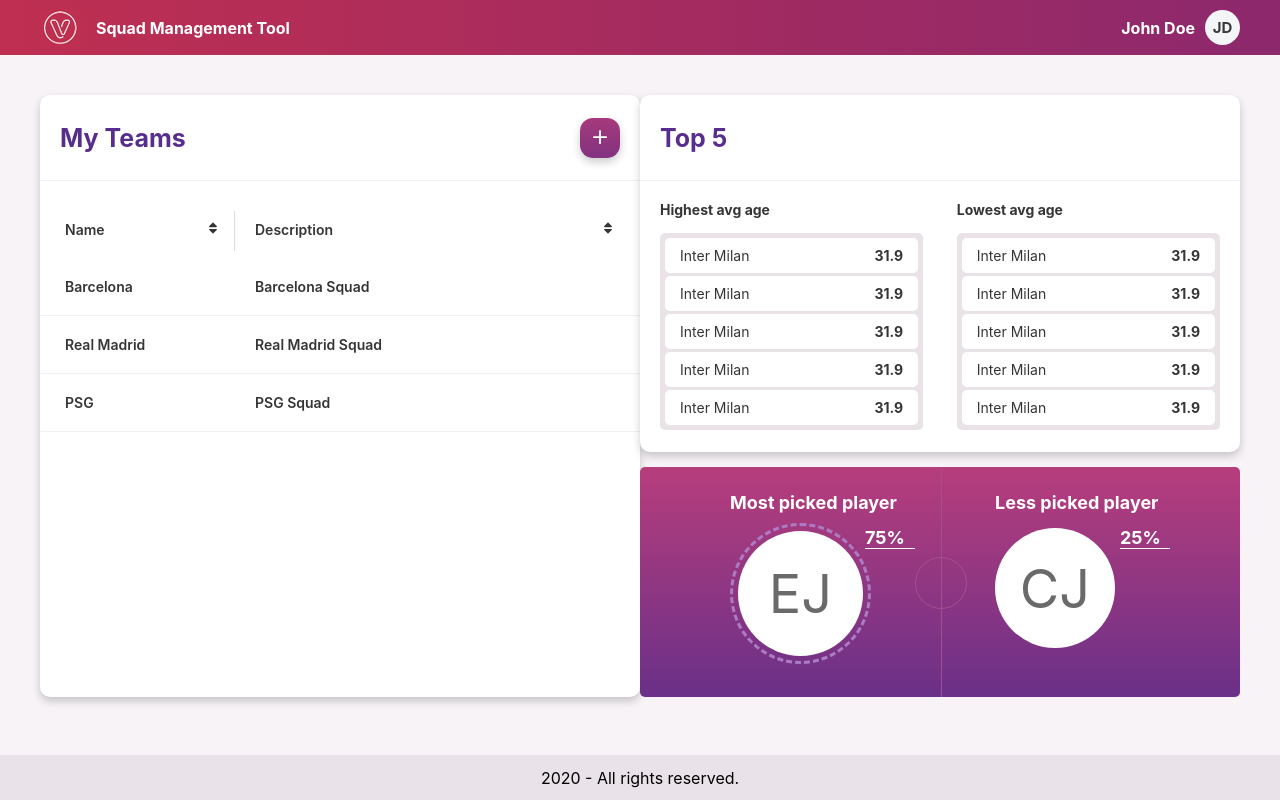
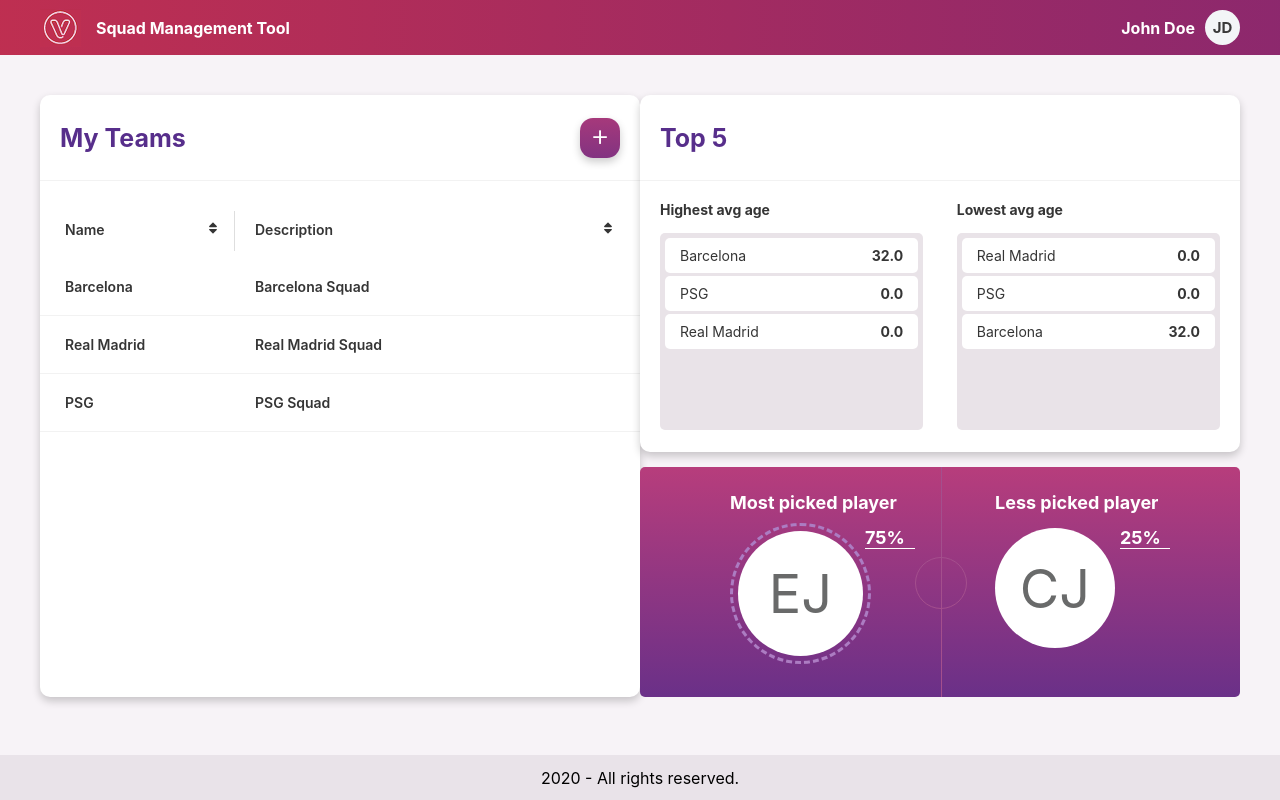
Before and after one commit to edsonsenna/squad-management, a React (Create React App) app: page / in a window 1280 px wide. Built offline with nearby package versions, Linux system fonts and the light colour scheme.

Commit message:
Creating strategy to display average lists

```diff
--- a/src/screens/Home/Home.tsx
+++ b/src/screens/Home/Home.tsx
@@ -1,27 +1,19 @@
-import React, { useEffect } from 'react';
-import { useSelector } from 'react-redux';
+import React from 'react';
 
 import SquadsTable from './SquadsTable/SquadsTable';
 import TopFiveCard from './TopFiveCard/TopFiveCard';
 import MostLessPickedCard from './MostLessPickedCard/MostLessPickedCard';
 import './Home.css';
-import { StateProps } from '../../shared/Interfaces';
 
 
 
 const Home = () => {
 
-  const squads = useSelector((state: StateProps) => state.squads);
-
-  useEffect(() => {
-    console.log(squads);
-  }, [squads]);
-
   return (
     <div>
       <div className='row'>
         <div className='column squads-column'>
-          <SquadsTable squadsList={squads}/>
+          <SquadsTable />
         </div>
         <div className='column top-five-column'>
           <div className='row'>
--- a/src/screens/Home/SquadsTable/SquadsTable.tsx
+++ b/src/screens/Home/SquadsTable/SquadsTable.tsx
@@ -1,25 +1,17 @@
-import React, { MouseEvent, useEffect, useState } from 'react';
+import React, { MouseEvent } from 'react';
 import { FaPen, FaShareAlt, FaSort, FaTrash } from 'react-icons/fa';
-import { useDispatch } from 'react-redux';
+import { useDispatch, useSelector } from 'react-redux';
 import { useHistory } from 'react-router-dom';
 
 import Card from '../../../components/Card/Card';
-import { Squad } from '../../../shared/Interfaces';
+import { Squad, StateProps } from '../../../shared/Interfaces';
 import './SquadsTable.css';
 
-interface SquadsTableProps {
-  squadsList: Squad[];
-}
-
-const SquadsTable = ({ squadsList }: SquadsTableProps) => {
+const SquadsTable = () => {
 
   const history = useHistory();
-  const [squads, setSquads] = useState(squadsList);
+  const squads = useSelector((state: StateProps) => state.squads);
   const dispatch = useDispatch();
-
-  useEffect(() => {
-    setSquads(squadsList);
-  }, [squadsList]);
 
   const handleEditClick = (event: MouseEvent, squad: Squad) => {
     event.preventDefault();
--- a/src/screens/Home/TopFiveCard/TopFiveCard.css
+++ b/src/screens/Home/TopFiveCard/TopFiveCard.css
@@ -23,6 +23,7 @@
     border-radius: 5px;
     background-color: #e9e3e8;
     padding: 5px 5px 2px 5px;
+    height: 190px;
 }
 
 .highest-age-item,
--- a/src/screens/Home/TopFiveCard/TopFiveCard.tsx
+++ b/src/screens/Home/TopFiveCard/TopFiveCard.tsx
@@ -1,9 +1,65 @@
-import React from 'react';
+import React, { useEffect, useState } from 'react';
+import { useSelector } from 'react-redux';
 
 import Card from '../../../components/Card/Card';
+import { Squad, StateProps } from '../../../shared/Interfaces';
 import './TopFiveCard.css';
 
+interface SquadsListProps {
+  avgAge: Number,
+  squad: Squad
+}
+
 const TopFiveCard = () => {
+
+  const squads = useSelector((state: StateProps) => state.squads);
+  const [squadsList, setSquadsList] = useState<SquadsListProps[]>([]);
+
+  useEffect(() => {
+    calculateAvgAge();
+  }, [squads]);
+
+  useEffect(() => {
+    console.log(squadsList);
+  }, [squadsList]);
+
+  const calculateAvgAge = () => {
+
+    const filteredSquads:SquadsListProps[] = squads.map(squadInStore => {
+      let totalAge = 0
+      squadInStore.players.map(playerInfo => totalAge += Number(playerInfo.player.age))
+      const avgAge = (totalAge / squadInStore.players.length) || 0;
+      return { avgAge, squad: squadInStore };
+    });
+
+    setSquadsList(filteredSquads);
+
+  }
+
+  const displayHighestList = () => {
+    const sortedArr = squadsList.sort((firstSquad, secondSquad) => firstSquad.avgAge > secondSquad.avgAge ? -1 : 1);
+    return sortedArr.map((squad) => (
+      <div className='highest-age-item'>
+        <span className='team-name'>{squad.squad.name}</span>
+        <span className='highest-age-value'>
+          <b>{squad.avgAge.toFixed(1)}</b>
+        </span>
+      </div>
+    ));
+  }
+
+  const displayLowestList = () => {
+    const sortedArr = squadsList.sort((firstSquad, secondSquad) => firstSquad.avgAge > secondSquad.avgAge ? 1 : -1);
+    return sortedArr.map((squad) => (
+      <div className='lowest-age-item'>
+        <span className='team-name'>{squad.squad.name}</span>
+        <span className='lowest-age-value'>
+          <b>{squad.avgAge.toFixed(1)}</b>
+        </span>
+      </div>
+    ));
+  }
+
   return (
     <Card className='top-five-card' title='Top 5'>
       <div className='top-five-content'>
@@ -12,36 +68,7 @@
             <b>Highest avg age</b>
           </span>
           <div className='highest-age-list'>
-            <div className='highest-age-item'>
-              <span className='team-name'>Inter Milan</span>
-              <span className='highest-age-value'>
-                <b>31.9</b>
-              </span>
-            </div>
-            <div className='highest-age-item'>
-              <span className='team-name'>Inter Milan</span>
-              <span className='highest-age-value'>
-                <b>31.9</b>
-              </span>
-            </div>
-            <div className='highest-age-item'>
-              <span className='team-name'>Inter Milan</span>
-              <span className='highest-age-value'>
-                <b>31.9</b>
-              </span>
-            </div>
-            <div className='highest-age-item'>
-              <span className='team-name'>Inter Milan</span>
-              <span className='highest-age-value'>
-                <b>31.9</b>
-              </span>
-            </div>
-            <div className='highest-age-item'>
-              <span className='team-name'>Inter Milan</span>
-              <span className='highest-age-value'>
-                <b>31.9</b>
-              </span>
-            </div>
+            { displayHighestList()}
           </div>
         </div>
         <div className='lowest-age'>
@@ -49,36 +76,7 @@
             <b>Lowest avg age</b>
           </span>
           <div className='lowest-age-list'>
-            <div className='lowest-age-item'>
-              <span className='team-name'>Inter Milan</span>
-              <span className='lowest-age-value'>
-                <b>31.9</b>
-              </span>
-            </div>
-            <div className='lowest-age-item'>
-              <span className='team-name'>Inter Milan</span>
-              <span className='lowest-age-value'>
-                <b>31.9</b>
-              </span>
-            </div>
-            <div className='lowest-age-item'>
-              <span className='team-name'>Inter Milan</span>
-              <span className='lowest-age-value'>
-                <b>31.9</b>
-              </span>
-            </div>
-            <div className='lowest-age-item'>
-              <span className='team-name'>Inter Milan</span>
-              <span className='lowest-age-value'>
-                <b>31.9</b>
-              </span>
-            </div>
-            <div className='lowest-age-item'>
-              <span className='team-name'>Inter Milan</span>
-              <span className='lowest-age-value'>
-                <b>31.9</b>
-              </span>
-            </div>
+            { displayLowestList() }
           </div>
         </div>
       </div>
```
